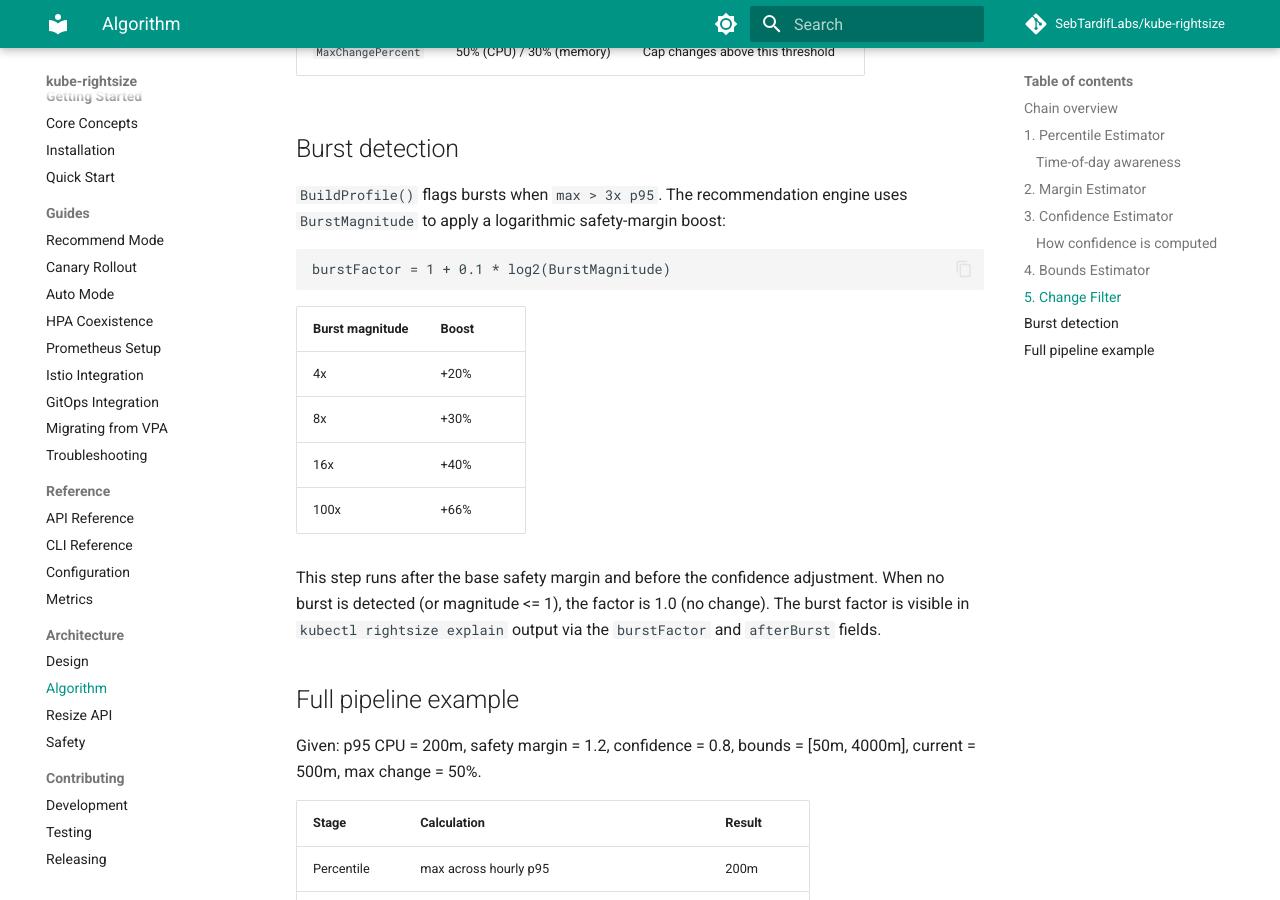
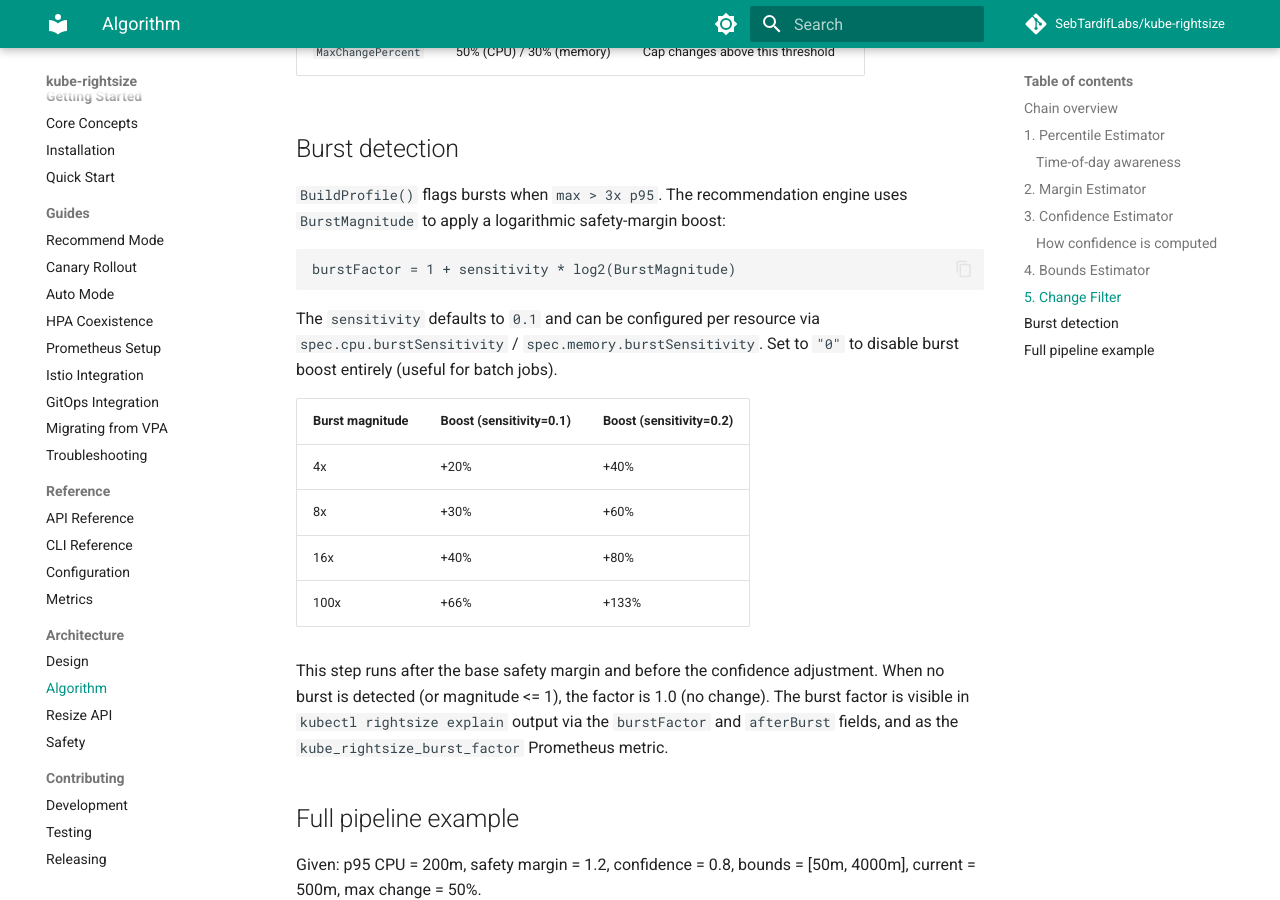
Before and after one commit to attune-io/attune, an MkDocs documentation site: the page built from docs/architecture/algorithm.md, in a window 1280 px wide and 900 px high, scrolled down 2643 px. Built offline with MkDocs 1.6.1 and Material for MkDocs 9.7.7, drawn with Linux system fonts in a browser that asks for light colours; comment, search, counter and statistics services are not loaded.

Commit message:
docs: document burstSensitivity, canary spec-change reset, and burst factor metric
Update algorithm docs with configurable sensitivity table, API
reference with burstSensitivity field, canary guide with spec-change
reset behavior, and CHANGELOG entries for all changes.

Signed-off-by: Sebastien Tardif <sebtardif@ncf.ca>

````diff
--- a/docs/architecture/algorithm.md
+++ b/docs/architecture/algorithm.md
@@ -123,20 +123,25 @@ if changePct > MaxChangePercent:
 uses `BurstMagnitude` to apply a logarithmic safety-margin boost:
 
 ```
-burstFactor = 1 + 0.1 * log2(BurstMagnitude)
+burstFactor = 1 + sensitivity * log2(BurstMagnitude)
 ```
 
-| Burst magnitude | Boost |
-|-----------------|-------|
-| 4x              | +20%  |
-| 8x              | +30%  |
-| 16x             | +40%  |
-| 100x            | +66%  |
+The `sensitivity` defaults to `0.1` and can be configured per resource via
+`spec.cpu.burstSensitivity` / `spec.memory.burstSensitivity`. Set to `"0"`
+to disable burst boost entirely (useful for batch jobs).
+
+| Burst magnitude | Boost (sensitivity=0.1) | Boost (sensitivity=0.2) |
+|-----------------|-------------------------|-------------------------|
+| 4x              | +20%                    | +40%                    |
+| 8x              | +30%                    | +60%                    |
+| 16x             | +40%                    | +80%                    |
+| 100x            | +66%                    | +133%                   |
 
 This step runs after the base safety margin and before the confidence
 adjustment. When no burst is detected (or magnitude <= 1), the factor
 is 1.0 (no change). The burst factor is visible in `kubectl rightsize explain`
-output via the `burstFactor` and `afterBurst` fields.
+output via the `burstFactor` and `afterBurst` fields, and as the
+`kube_rightsize_burst_factor` Prometheus metric.
 
 ## Full pipeline example
 
````
Also changed, not shown: CHANGELOG.md (+5 -2 lines), docs/guides/canary-rollout.md (+5 -0 lines), docs/reference/api.md (+2 -0 lines).
